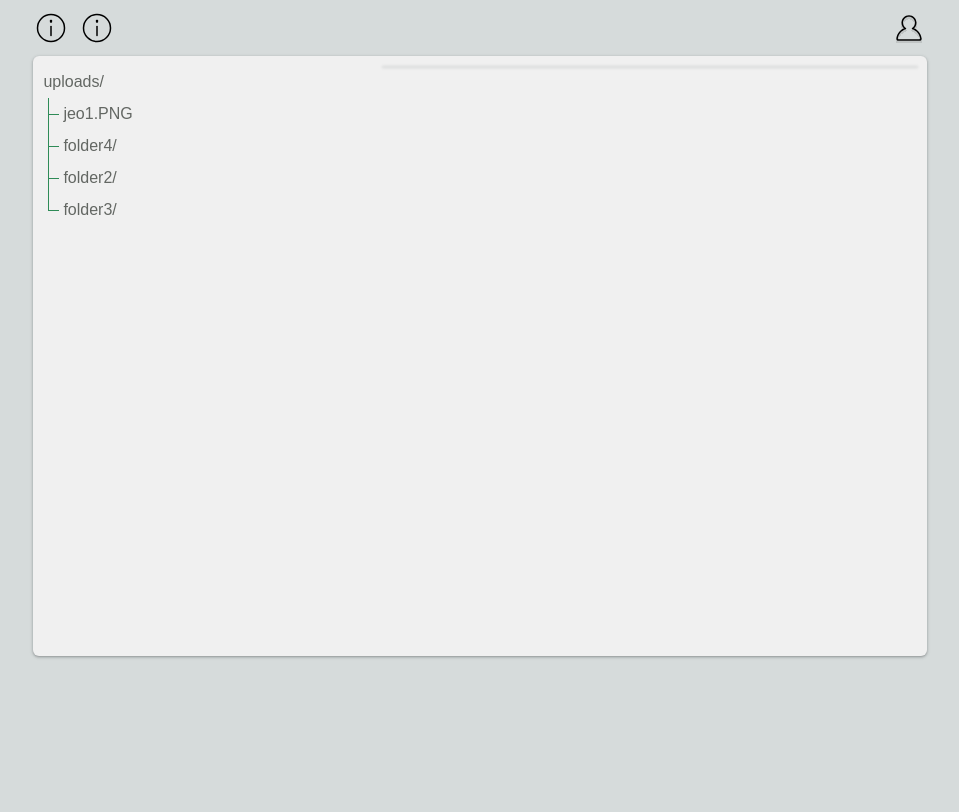
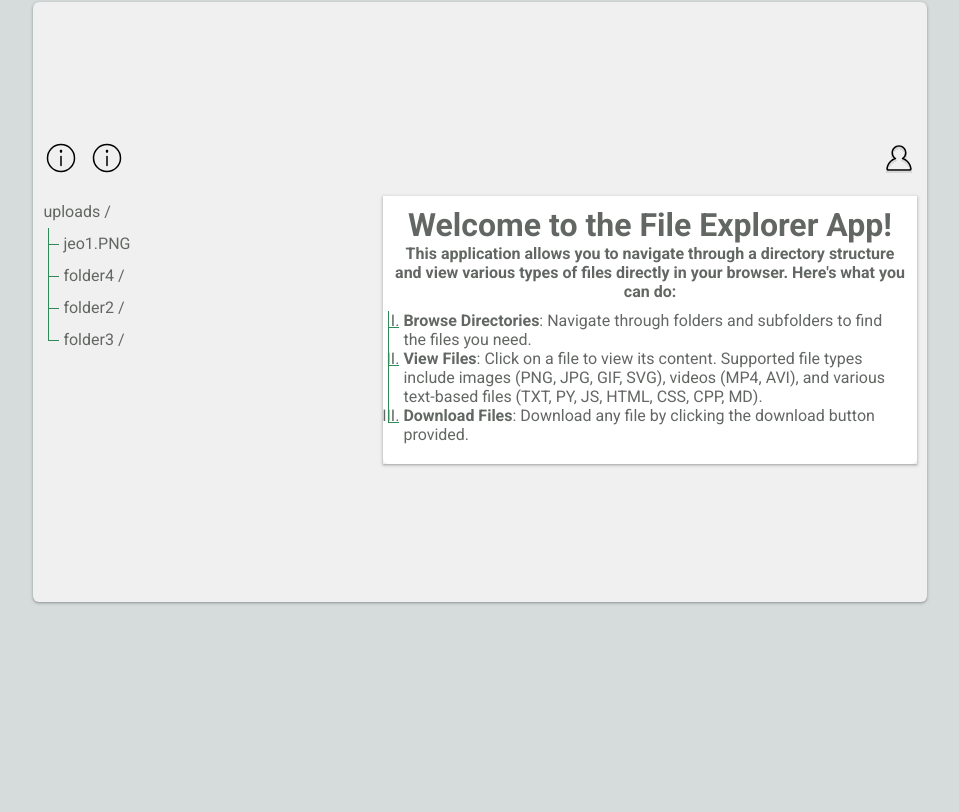
Before and after one commit to day57/would_do, a Flask app: page / in a window 1280 px wide. Shown: the whole page, without its empty margins (160-1119 px from the left). After the commit the page ends 604 px from the top, so only its background shows below. Run offline with Flask 2, Linux system fonts and the light colour scheme.

Commit message:
visual changes

```diff
--- a/app.py
+++ b/app.py
@@ -4,12 +4,14 @@ import os
 
 def create_app():
     app = Flask(__name__)
-    UPLOAD_FOLDER = 'uploads'
+    UPLOAD_FOLDER = 'uploads'  # Directory for uploaded files
     app.config['UPLOAD_FOLDER'] = UPLOAD_FOLDER
 
+    # Function to get directory data in a tree structure
     def get_directory_data():
         return build_directory_tree(app.config['UPLOAD_FOLDER'])
 
+    # Function to build a directory tree structure
     def build_directory_tree(folder_path):
         tree = {}
         for root, dirs, files in os.walk(folder_path):
@@ -22,40 +24,52 @@ def create_app():
                     folder_structure = folder_structure[part]
             for file in files:
                 folder_structure[file] = os.path.join(relative_path, file).replace("\\", "/")
-
         return tree
 
+    # Function to convert the directory tree structure to HTML
     def directory_tree_to_html(tree, parent_id="", is_root=False):
         html = '<ul class="tree">'
         if is_root:
             html += '<li class="root"><input type="checkbox" id="root-folder" hidden>'
-            html += '<label for="root-folder"><a href="/">uploads/</a></label>'
+            html += '<label for="root-folder"><a href="/">uploads /</a></label>'
+
+        has_content = False  # Flag to check if there are any directories or files
+
+        #where we are viisually making the tree items
         for name, subtree in tree.items():
+            has_content = True  # Set flag to True if there is content
             if isinstance(subtree, str):
                 file_path = subtree.replace("\\", "/")
                 html += f'<li><a href="{url_for("view_file", filename=file_path)}">{name}</a></li>'
             else:
                 dir_id = os.path.join(parent_id, name).replace("\\", "-").replace("/", "-")
                 html += f'<li><input type="checkbox" id="{dir_id}" hidden>'
-                html += f'<label for="{dir_id}">{name}/</label>'
+                html += f'<label for="{dir_id}">{name} /</label>'
                 html += directory_tree_to_html(subtree, os.path.join(parent_id, name))
                 html += '</li>'
+
         html += '</ul>'
         return html
 
-
+    # Function to format file size into a readable string
     def readable_file_size(size):
         for unit in ['B', 'KB', 'MB', 'GB', 'TB']:
             if size < 1024:
                 return f"{size:.2f} {unit}"
             size /= 1024
 
+    # Route for the home page
     @app.route('/')
     def home():
         tree = get_directory_data()
         tree_html = directory_tree_to_html(tree, is_root=True)
-        return render_template('home.html', directory_tree_html=tree_html, content='', file_info=None)
 
+        # Check if the root directory is empty
+        is_root_empty = not any(tree)
+
+        return render_template('home.html', directory_tree_html=tree_html, content='', file_info=None, is_root_empty=is_root_empty)
+
+    # Route to view a specific file
     @app.route('/view/<path:filename>')
     def view_file(filename):
         file_path = safe_join(app.config['UPLOAD_FOLDER'], filename)
@@ -82,10 +96,11 @@ def create_app():
             tree = get_directory_data()
             tree_html = directory_tree_to_html(tree, is_root=True)
 
-            return render_template('home.html', content=content, file_info=file_info, directory_tree_html=tree_html)
+            return render_template('home.html', content=content, file_info=file_info, directory_tree_html=tree_html, is_root_empty=False)
         else:
             return "File not found", 404
 
+    # Route to serve static files
     @app.route('/files/<path:filename>')
     def files(filename):
         file_path = safe_join(app.config['UPLOAD_FOLDER'], filename)
@@ -94,6 +109,7 @@ def create_app():
         else:
             return "File not found", 404
 
+    # Route to download a specific file
     @app.route('/download/<path:filename>')
     def download_file(filename):
         return send_from_directory(app.config['UPLOAD_FOLDER'], filename, as_attachment=True)
--- a/static/css/directory.css
+++ b/static/css/directory.css
@@ -2,10 +2,10 @@
 
 body{ margin: 2px; }
 
-ul{
+#tree{
     margin: 0px 0px 0px 20px;
     color: var(--text-color);
-    list-style: none; line-height: 2em; font-family: Arial;
+    list-style: none; line-height: 2em; font-family: 'Roboto', sans-serif;
     li{
         font-size: 16px;
         position: relative;
@@ -64,7 +64,7 @@ ul {
   margin: 0 0 0 20px;
   list-style: none;
   line-height: 2em;
-  font-family: Arial;
+  font-family: 'Roboto', sans-serif;
 }
 
 li {
@@ -119,6 +119,7 @@ input[type="checkbox"]:checked + label + ul {
 
 label {
   cursor: pointer;
+  color: var(--text-color);
 }
 
 label > img {
--- /dev/null
+++ b/static/css/intro.css
@@ -0,0 +1,14 @@
+.intro-container {
+    padding:10px;
+}
+.intro-container h1 {
+    text-align: center;
+}
+
+.intro-container h4 {
+    text-align: center;
+}
+
+.intro-container ol {
+    margin: 10px;
+}
--- a/static/css/style.css
+++ b/static/css/style.css
@@ -14,6 +14,7 @@
 
 body {
     background-color: var(--backgorund-color);
+    font-family: 'Roboto', sans-serif;
 
 }
 
@@ -56,7 +57,10 @@ a img {
 
 
 .main{
-    min-height: 100vh;
+
+    display: flex;
+    justify-content: center;
+    align-content: center;
 
 }
 
@@ -79,7 +83,8 @@ a img {
     display: flex;
     justify-content: space-between;
     align-content: center;
-    width:70%;
+    width:100%;
+
 
 }
 
@@ -92,11 +97,13 @@ a img {
 .nav-left {
     display: flex;
     justify-content: left;
-
+    margin-left: 10px;
 }
 
 .nav-right {
     display: flex;
+    margin-right: 10px;
+
 }
 
 #nav-icon {
@@ -115,9 +122,10 @@ a img {
 .main-content-container {
     width: 70%;
     display: flex;
-    flex-direction: row;
+    flex-direction: column;
     justify-content: center;
     align-content: center;
+    align-self: center;
     background-color: rgb(240, 240, 240);
     margin-bottom: 3%;
     overflow: hidden;
@@ -130,14 +138,6 @@ a img {
     min-width: 25vw;
     padding: 10px;
 }
-
-
-
-
-
-
-
-
 
 
 /* For WebKit browsers (Chrome, Safari, Edge) */
@@ -176,3 +176,17 @@ body {
 body::-webkit-scrollbar {
     display: none;  /* Hide scrollbar */
 }
+
+
+ol {
+    list-style-type: upper-roman;
+}
+ol li{
+
+}
+ol li::before {
+
+}
+ol li::after {
+
+}
--- a/static/css/window_content.css
+++ b/static/css/window_content.css
@@ -1,3 +1,7 @@
+.tree-and-content-container {
+    display: flex;
+    flex-direction: row;
+}
 .content_background {
     background-color: white;
     border-radius: 0px 0px 6px 6px;
--- a/templates/home.html
+++ b/templates/home.html
@@ -7,11 +7,16 @@
     <link rel="stylesheet" href="{{ url_for('static', filename='app.js') }}">
     <link rel="stylesheet" href="{{ url_for('static', filename='css/directory.css') }}">
     <link rel="stylesheet" href="{{ url_for('static', filename='css/window_content.css') }}">
+    <link rel="stylesheet" href="{{ url_for('static', filename='css/intro.css') }}">
+    <link rel="stylesheet" href="https://fonts.googleapis.com/css2?family=Roboto:wght@400;700&display=swap">
 
 </head>
 
 <body>
     <div class="main">
+
+        <div class= "main-content">
+            <div class="main-content-container">
                 <div class = "nav">
                     <div class="nav-container">
                         <div class="nav-left">
@@ -23,8 +28,7 @@
                         </div>
                     </div>
                 </div>
-        <div class= "main-content">
-            <div class="main-content-container">
+                <div class="tree-and-content-container">
                     <div class="directory-tree">
                         {{ directory_tree_html | safe }}
                     </div>
@@ -49,13 +53,35 @@
                             </div>
                             <div class="content_background">
                                 <!-- Dynamically insert content based on file type, safe filter allows HTML to be rendered -->
-                            {{ content|safe }}
+                                {% if content %}
+                                    {{ content | safe }}
+                                {% else %}
+                                    <div class="intro-container">
+                                        <h1> Welcome to the File Explorer App! </h1>
+                                        <h4> This application allows you to navigate through a directory structure and view various types of files directly in your browser. Here's what you can do: </h4>
+                                        <ol id="intro-list">
+                                            <li>
+                                                <b>Browse Directories</b>: Navigate through folders and subfolders to find the files you need.
+                                            </li>
+                                            <li>
+                                                <b>View Files</b>: Click on a file to view its content. Supported file types include images (PNG, JPG, GIF, SVG), videos (MP4, AVI), and various text-based files (TXT, PY, JS, HTML, CSS, CPP, MD).
+                                            </li>
+                                            <li>
+                                                <b>Download Files</b>: Download any file by clicking the download button provided.
+                                            </li>
+                                        </ol>
+                                        <p> </p>
+                                    </div>
+                                {% endif %}
+
                             </div>
 
                         </div>
                     </div>
                 </div>
             </div>
+    </div>
+
     <noscript>
         <strong>JavaScript is disabled on your browser.</strong>
     </noscript>
```
Also changed, not shown: 1 other file. Lines whose indentation alone changed are shown as unchanged.
